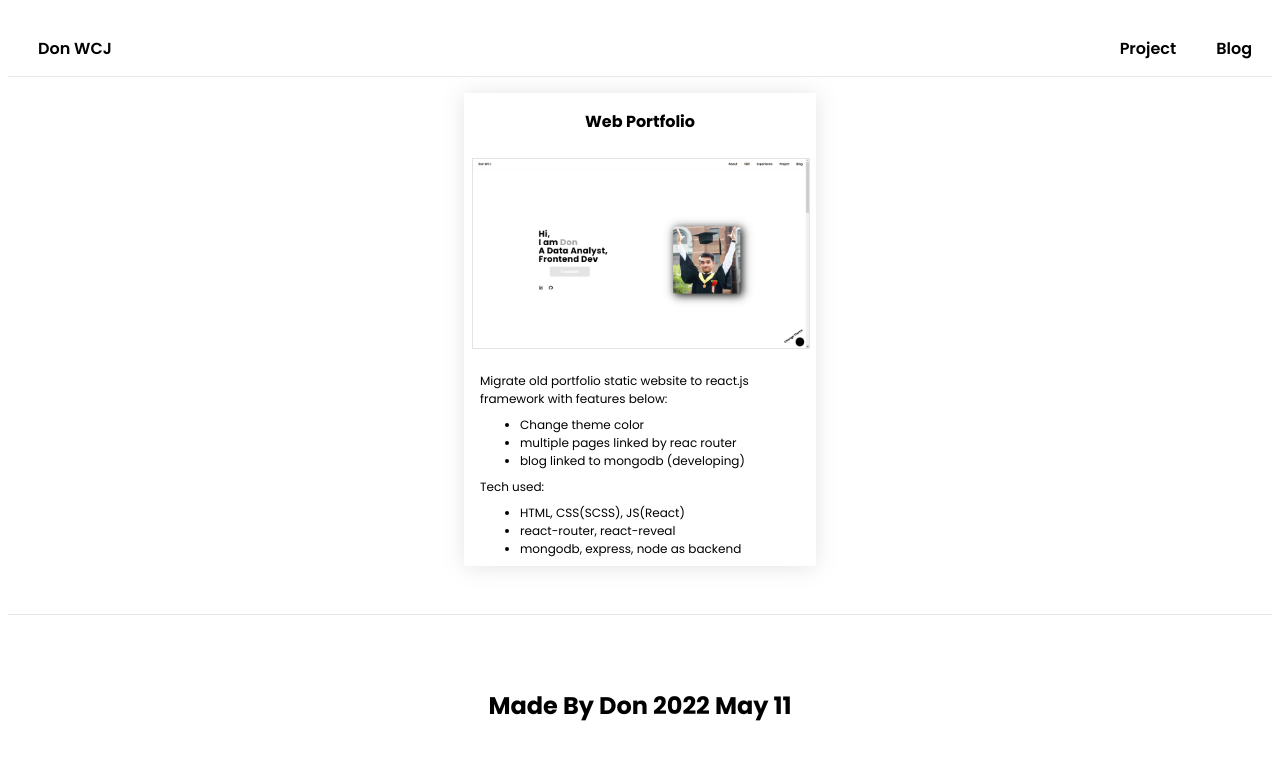
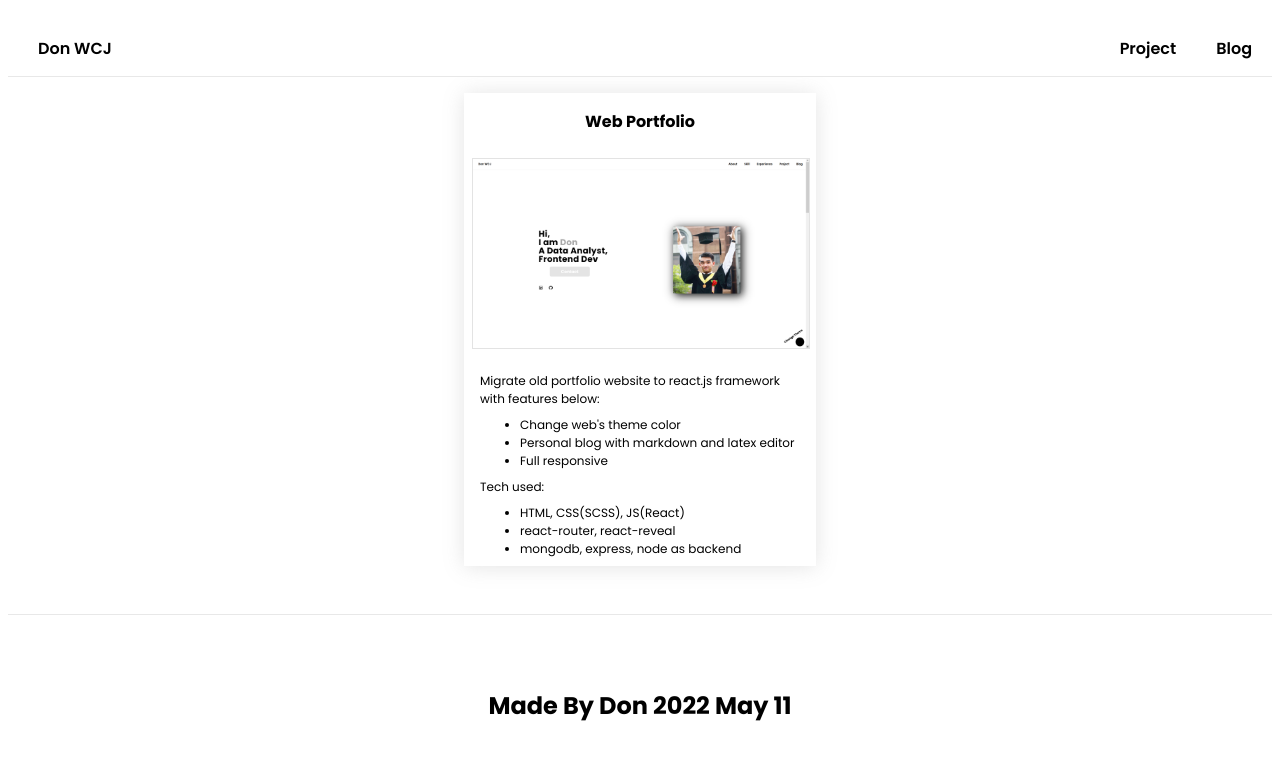
Before and after one commit to dedonzz/web-portfolio-2.0-client, a React (Create React App) app: page /project in a window 1280 px wide. Shown: the top 760 px of the page. Built offline with nearby package versions, Linux system fonts and the light colour scheme.

Commit message:
Modified project.jsx.

```diff
--- a/src/pages/Project.jsx
+++ b/src/pages/Project.jsx
@@ -14,13 +14,13 @@ const Project = () => {
             <h2>Web Portfolio</h2>
             <img src="assets/project-2.png" alt="project-2" />
             <p>
-              Migrate old portfolio static website to react.js framework with
-              features below: <br />
+              Migrate old portfolio website to react.js framework with features
+              below: <br />
             </p>
             <ul>
-              <li>Change theme color</li>
-              <li>multiple pages linked by reac router</li>
-              <li>blog linked to mongodb (developing)</li>
+              <li>Change web's theme color</li>
+              <li>Personal blog with markdown and latex editor</li>
+              <li>Full responsive</li>
             </ul>
             <p>Tech used:</p>
             <ul>
```
